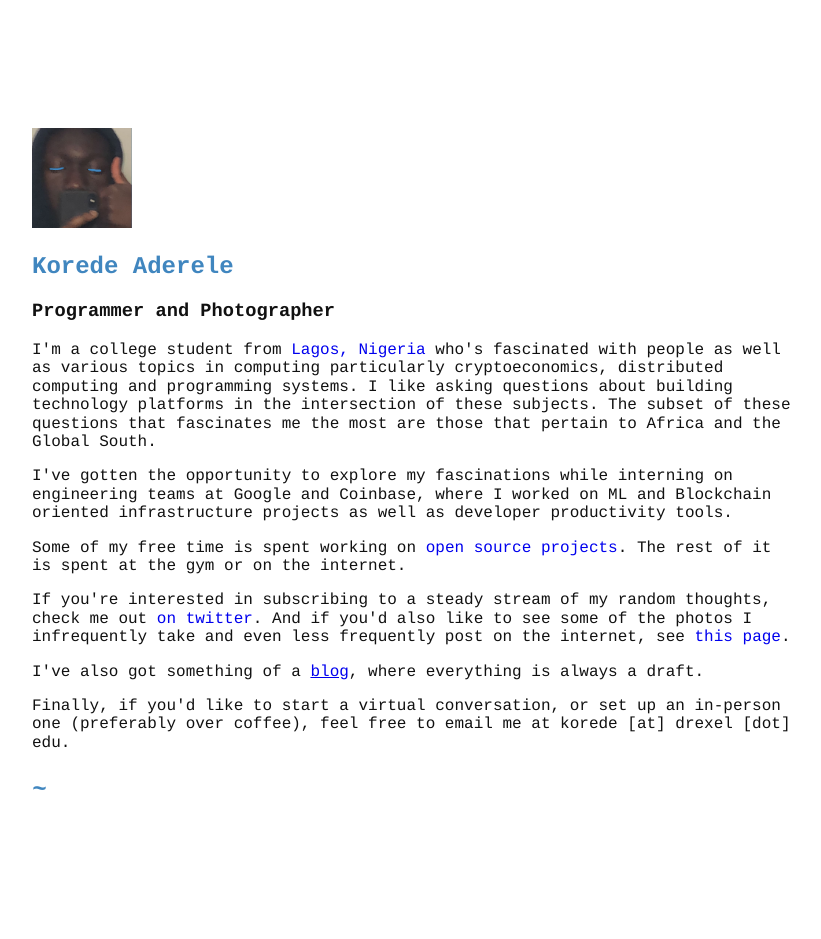
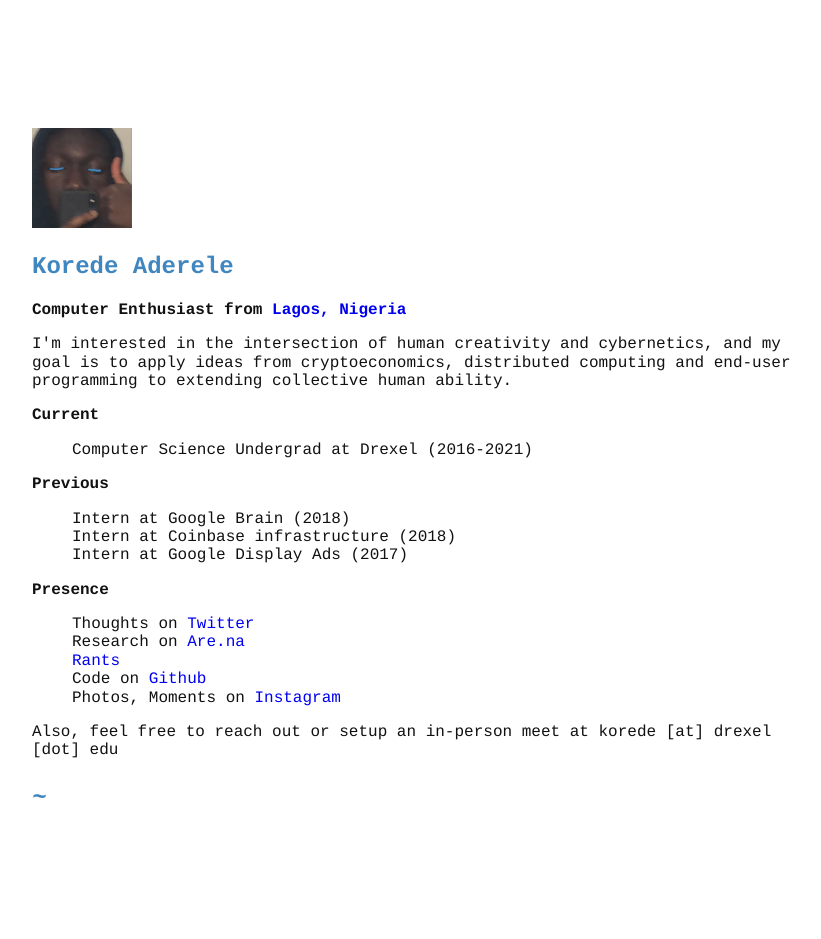
Before and after one commit to Korede-TA/korede-ta.github.io, a Jekyll site: the page built from index.html, in a window 1280 px wide. Shown: the whole page, without its empty margins (96-917 px from the left). Built offline with Jekyll 4.4.1, drawn with Linux system fonts in a browser that asks for light colours.

Commit message:
new, experimental index

```diff
--- a/index.html
+++ b/index.html
@@ -6,8 +6,63 @@ title: Korede's Website
 <img id="picture" src="./no_eyes_2_jul_18_noalpha.png" height="100">
 
 <h2 id="title">Korede Aderele</h2>
-<!-- <h1 class="navy">Korédé Adérélé</h1> -->
-<h3>Programmer and Photographer</h3>
+
+<b>
+	Computer Enthusiast from <a class="link" href="https://goo.gl/maps/7Ecr9TqkAkF2">Lagos, Nigeria</a>
+</b>
+
+<p>
+	I'm interested in the intersection of human creativity and cybernetics, and my goal is to apply ideas from cryptoeconomics, distributed computing and end-user programming to extending collective human ability.
+<p/>
+
+<b>Current</b>
+<ul class="list">
+	<li>
+		Computer Science Undergrad at Drexel (2016-2021)
+	</li>
+</ul>
+
+<b>Previous</b>
+<ul class="list">
+	<li>
+		Intern at Google Brain (2018)
+	</li>
+	<li>
+		Intern at Coinbase infrastructure (2018)
+	</li>
+	<li>
+		Intern at Google Display Ads (2017)
+	</li>
+</ul>
+
+<b>Presence</b>
+<ul class="list presence">
+	<li>
+		Thoughts on <a class="link" href="https://twitter.com/korede_ta">Twitter</a>
+	</li>
+	<li>
+		Research on <a class="link" href="https://are.na/korede-aderele">Are.na</a>
+	</li>
+	<li>
+		<a class="link" href="https://www.notion.so/log-drafts-bbd9fba375e042ffba0d18ab195b4467">Rants</a>
+	</li>
+	<li>
+		Code on <a class="link" href="https://github.com/korede-ta">Github</a>
+	</li>
+	<li>
+		Photos, Moments on <a class="link" href="https://instagram.com/korede_aderele">Instagram</a>
+	</li>
+
+</ul>
+
+Also, feel free to reach out or setup an in-person meet at korede [at] drexel [dot] edu
+
+
+<!--
+<b> Programmer, Photographer and College student from <a class="link" href="https://goo.gl/maps/7Ecr9TqkAkF2">Lagos, Nigeria</a>. </b>
+
+I'm fascinated with human creativity and cybernetics and i like asking questions building technology platforms in the intersection of these subjects.
+And i'm most interested in the subset of these questions that pertain to Africa and the Global South.
 
 <p>
 	I'm a college student from <a class="link" href="https://goo.gl/maps/7Ecr9TqkAkF2">Lagos, Nigeria</a> who's fascinated with people as well as various topics in computing particularly cryptoeconomics, distributed computing and programming systems. I like asking questions about building technology platforms in the intersection of these subjects.
@@ -32,3 +87,4 @@ title: Korede's Website
 <p>
 	Finally, if you'd like to start a virtual conversation, or set up an in-person one (preferably over coffee), feel free to email me at korede [at] drexel [dot] edu.
 </p>
+-->
```
